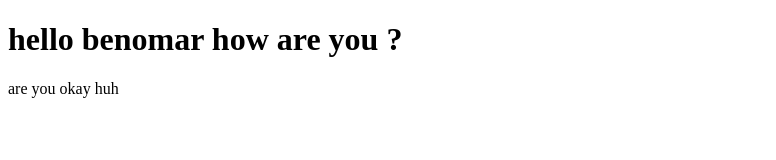
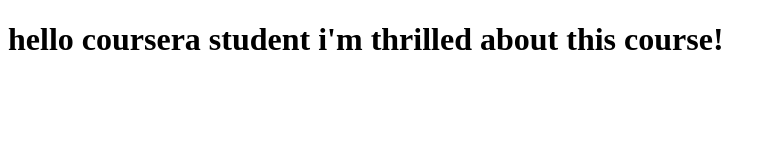
Before and after one commit to NorNova/coursera--test, a plain HTML site: page index.html in a window 1280 px wide. Shown: the whole page, without its empty margins (0-776 px from the left). Drawn offline with Linux system fonts and the light colour scheme.

Commit message:
next version of web file

```diff
--- a/index.html
+++ b/index.html
@@ -10,8 +10,8 @@
 
 <body>
 
-    <h1> hello benomar how are you ?</h1>
-    <span> are you okay  huh</span>
+    <h1> hello coursera student i'm thrilled about this course! </h1>
+
 </body>
 
 </html>
```
